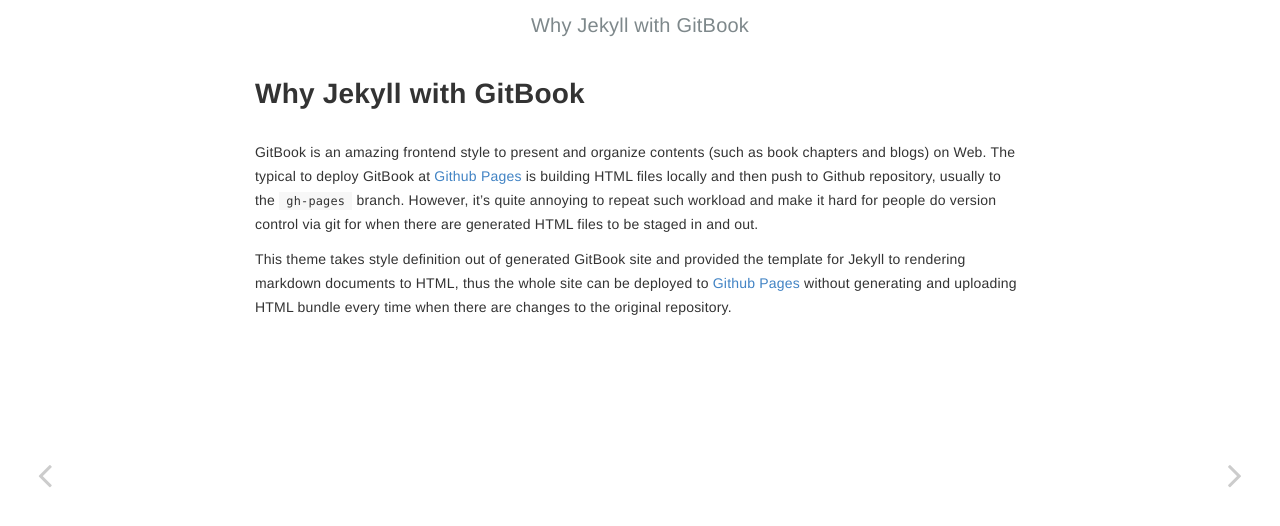
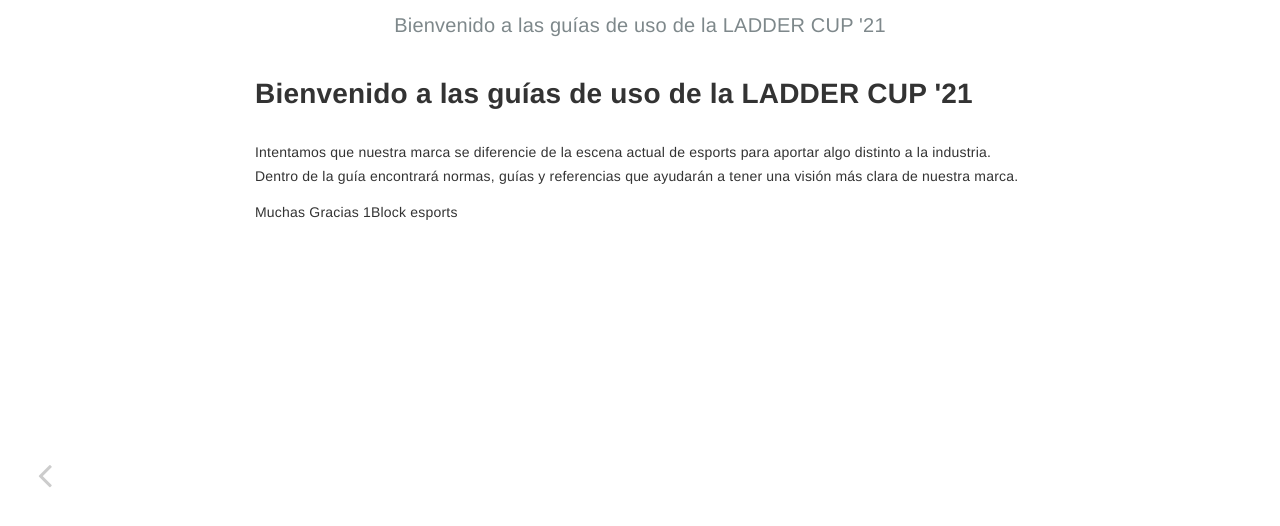
Before and after one commit to 1blockesports/laddercup-guidelines, a Jekyll site: the page built from _posts/2019-04-27-why.md, in a window 1280 px wide. Shown: the top 526 px of the page. Built offline with Jekyll 4.4.1, drawn with Linux system fonts in a browser that asks for light colours.

Commit message:
Update 2019-04-27-why.md

```diff
--- a/_posts/2019-04-27-why.md
+++ b/_posts/2019-04-27-why.md
@@ -1,20 +1,13 @@
 ---
-title: Why Jekyll with GitBook
+title: Bienvenido a las guías de uso de la LADDER CUP '21
 author: Tao He
-date: 2019-04-27
-category: Jekyll
+date: 2021-08-05
+category: Welcome
 layout: post
 ---
 
-GitBook is an amazing frontend style to present and organize contents (such as book chapters
-and blogs) on Web. The typical to deploy GitBook at [Github Pages][1]
-is building HTML files locally and then push to Github repository, usually to the `gh-pages`
-branch. However, it's quite annoying to repeat such workload and make it hard for people do
-version control via git for when there are generated HTML files to be staged in and out.
+Intentamos que nuestra marca se diferencie de la escena actual de esports para aportar algo distinto a la industria. Dentro de la guía encontrará normas, guías y referencias que ayudarán a tener una visión más clara de nuestra marca.
 
-This theme takes style definition out of generated GitBook site and provided the template
-for Jekyll to rendering markdown documents to HTML, thus the whole site can be deployed
-to [Github Pages][1] without generating and uploading HTML bundle every time when there are
-changes to the original repository.
 
-[1]: https://pages.github.com
+Muchas Gracias
+1Block esports
```
